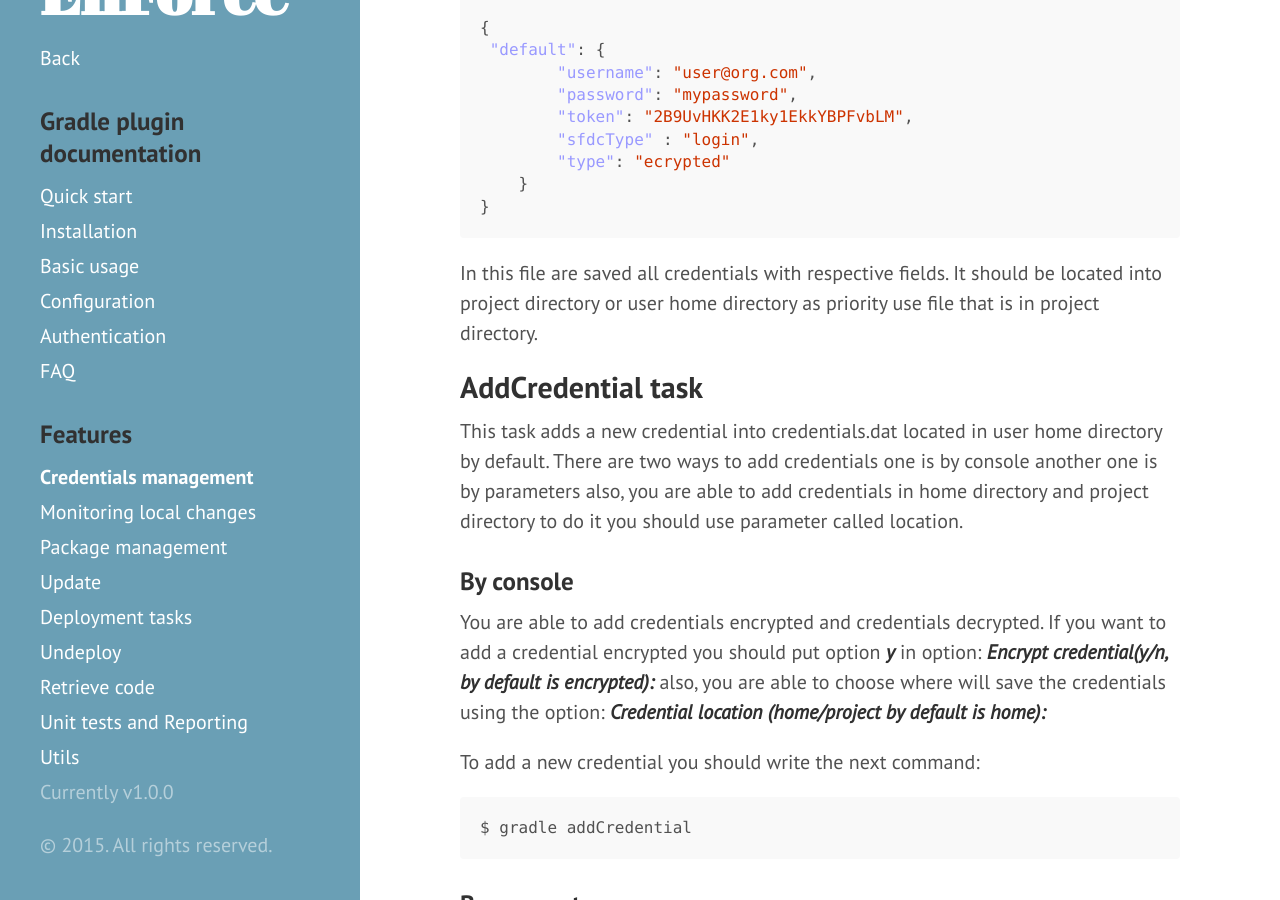
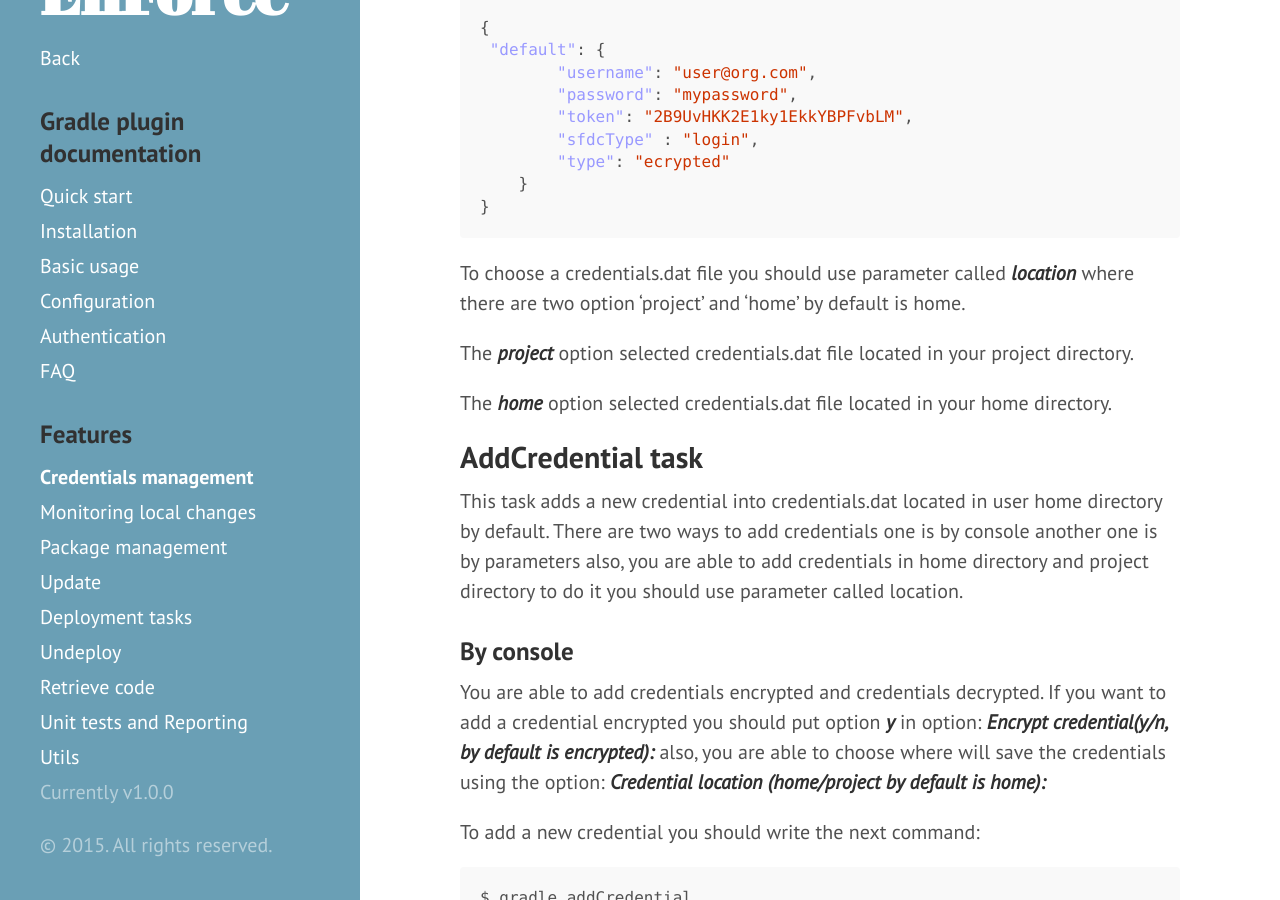
Before and after one commit to fundacionjala/enforce-gradle-plugin, a Jekyll site: the page built from _docs/credentials.md, in a window 1280 px wide and 900 px high, scrolled down 642 px. Built offline with Jekyll 4.4.1, drawn with Linux system fonts in a browser that asks for light colours.

Commit message:
Add location parameter description

````diff
--- a/_docs/credentials.md
+++ b/_docs/credentials.md
@@ -32,7 +32,11 @@ To management your credentials there are two files called credentials.dat locate
 }
 ```
 
-In this file are saved all credentials with respective fields. It should be located into project directory or user home directory as priority use file that is in project directory.
+To choose a credentials.dat file you should use parameter called ***location*** where there are two option 'project' and 'home' by default is home.
+
+The ***project*** option selected credentials.dat file located in your project directory.
+
+The ***home*** option selected credentials.dat file located in your home directory.
 
 ## AddCredential task
 
@@ -61,7 +65,7 @@ The command to add is:
 			       -Pusername=juana@gmail.com
 	                       -Ppassword=123456
 	                       -Ptoken=as:addCredential
-						   -Plocation=project
+			       -Plocation=project
 
 
 ## UpdateCredential  task
````
